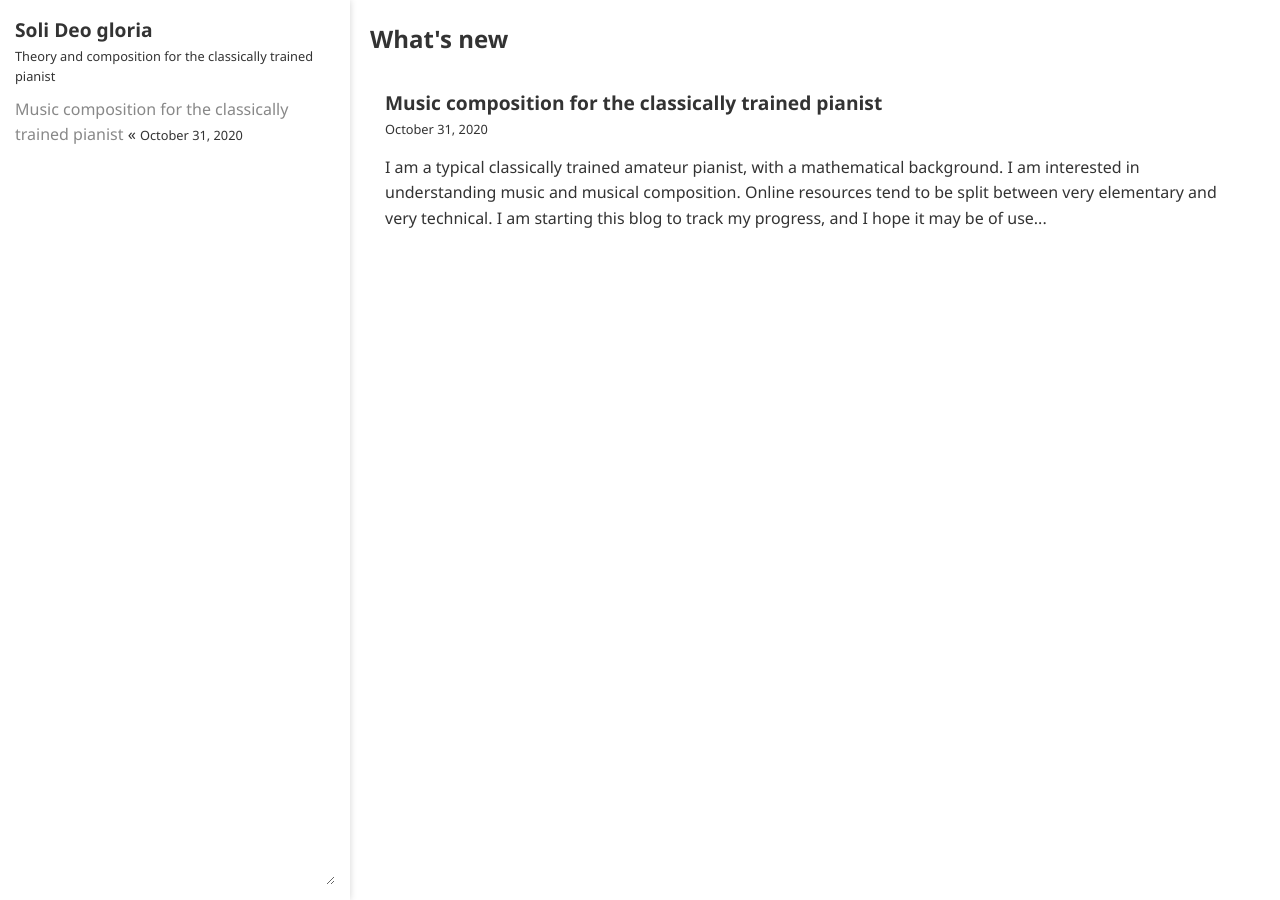
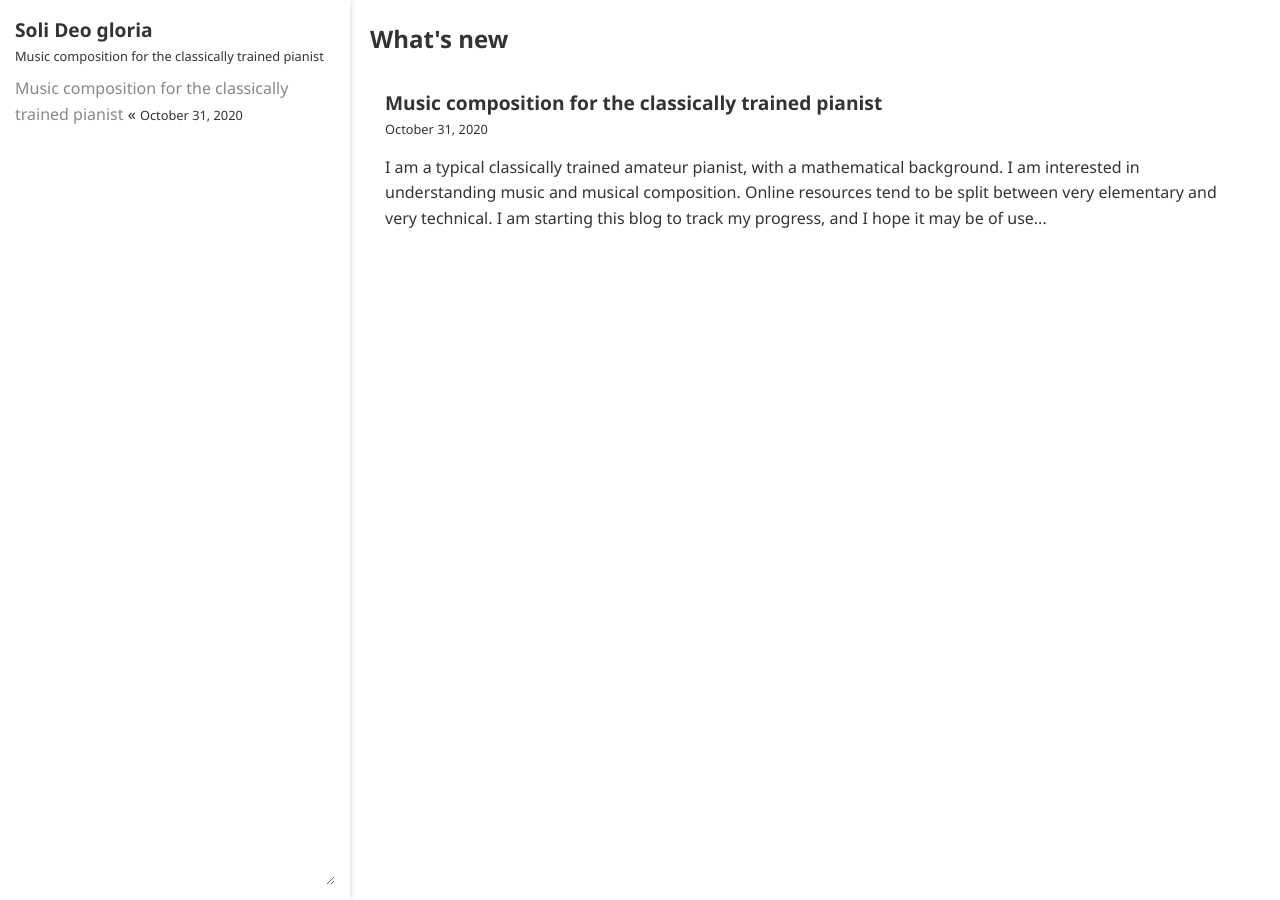
Before and after one commit to ansyblenetwork/sdg, a Jekyll site: the page built from index.html, in a window 1280 px wide. Built offline with Jekyll 4.4.1, drawn with Linux system fonts in a browser that asks for light colours.

Commit message:
Update page.html

```diff
--- a/_layouts/page.html
+++ b/_layouts/page.html
@@ -15,7 +15,7 @@
 		<div class="sidenav">
 		<div class="rpanel" style="flex-grow: 1; position:relative; min-width:250px; margin-bottom:0px" id="accountPanel">
 			<h2><a href="{{ "" | absolute_url }}">Soli Deo gloria</a></h2>
-			<div style="margin-bottom:10px" class="date-format" style="padding-bottom:15px">Theory and composition for the classically trained pianist</div>
+			<div style="margin-bottom:10px" class="date-format" style="padding-bottom:15px">Music composition for the classically trained pianist</div>
 			<ul>
 				{% for post in site.posts %}
 					<li><a href="{{ post.url | relative_url }}">{{ post.title }}</a> &laquo;&nbsp;<span class="date-format">{{ post.date | date: "%B %-d, %Y" }}</span></li>
```
